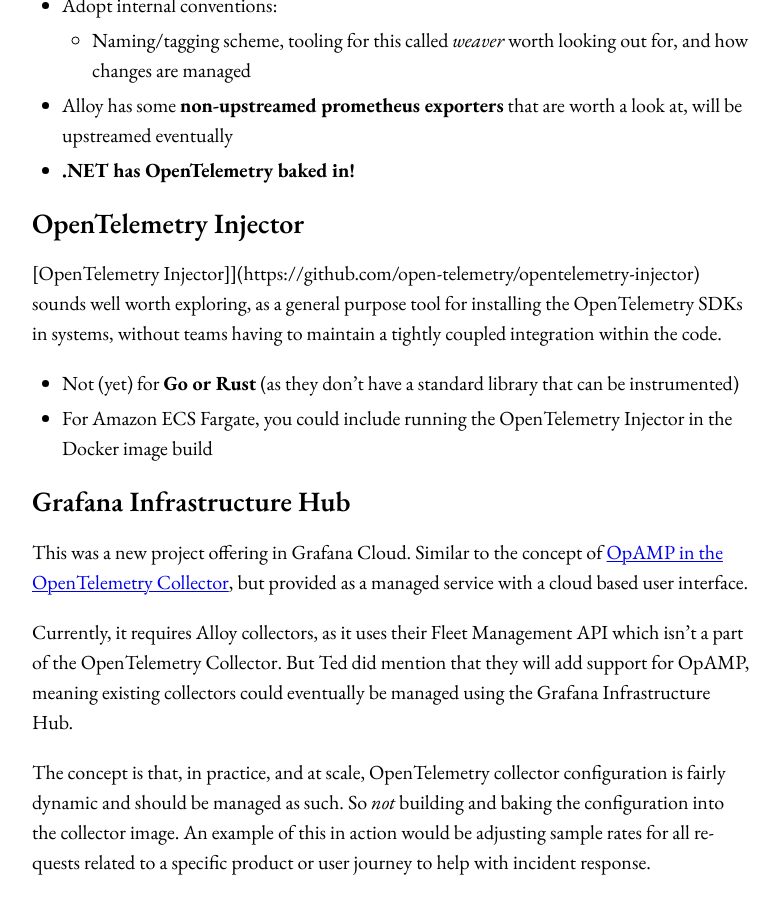
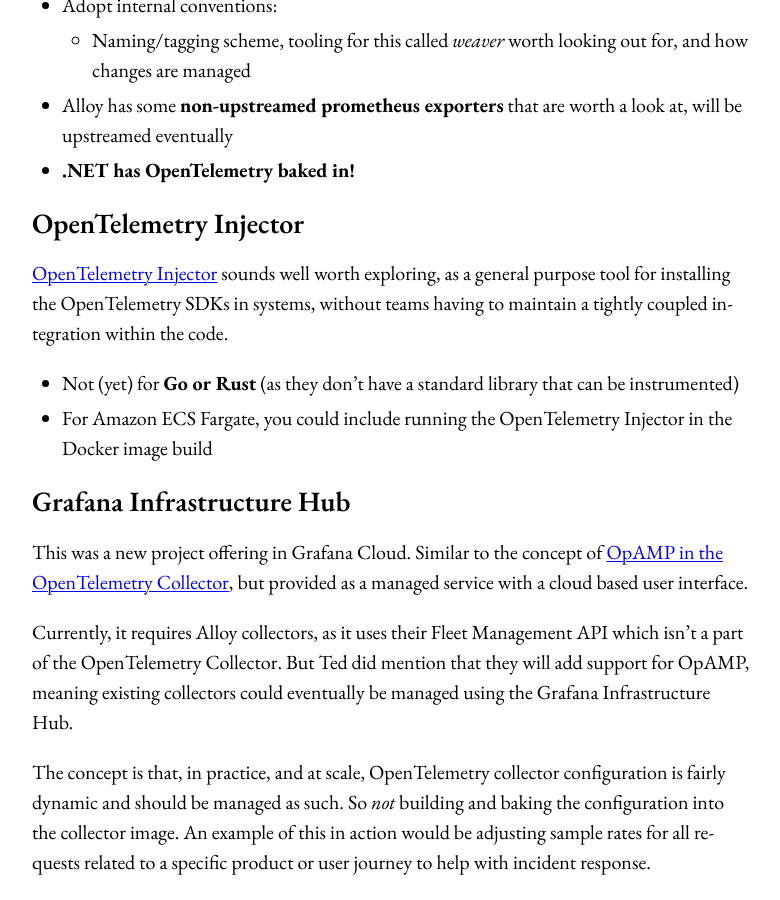
Before and after one commit to sjparkinson/uncomplicated.systems, a Jekyll site: the page built from _posts/2026-02-05-opentelemetry-at-scale.md, in a window 1280 px wide and 900 px high, scrolled down 1409 px. Shown: the whole window, without its empty margins (248-1028 px from the left). Built offline with Jekyll 4.4.1, drawn with Linux system fonts in a browser that asks for light colours.

Commit message:
Fix broken link

```diff
--- a/_posts/2026-02-05-opentelemetry-at-scale.md
+++ b/_posts/2026-02-05-opentelemetry-at-scale.md
@@ -36,7 +36,7 @@
 
 ### OpenTelemetry Injector
 
-[OpenTelemetry Injector]](https://github.com/open-telemetry/opentelemetry-injector) sounds well worth exploring, as a general purpose tool for installing the OpenTelemetry SDKs in systems, without teams having to maintain a tightly coupled integration within the code.
+[OpenTelemetry Injector](https://github.com/open-telemetry/opentelemetry-injector) sounds well worth exploring, as a general purpose tool for installing the OpenTelemetry SDKs in systems, without teams having to maintain a tightly coupled integration within the code.
 
 - Not (yet) for **Go or Rust** (as they don't have a standard library that can be instrumented)
 - For Amazon ECS Fargate, you could include running the OpenTelemetry Injector in the Docker image build
```
